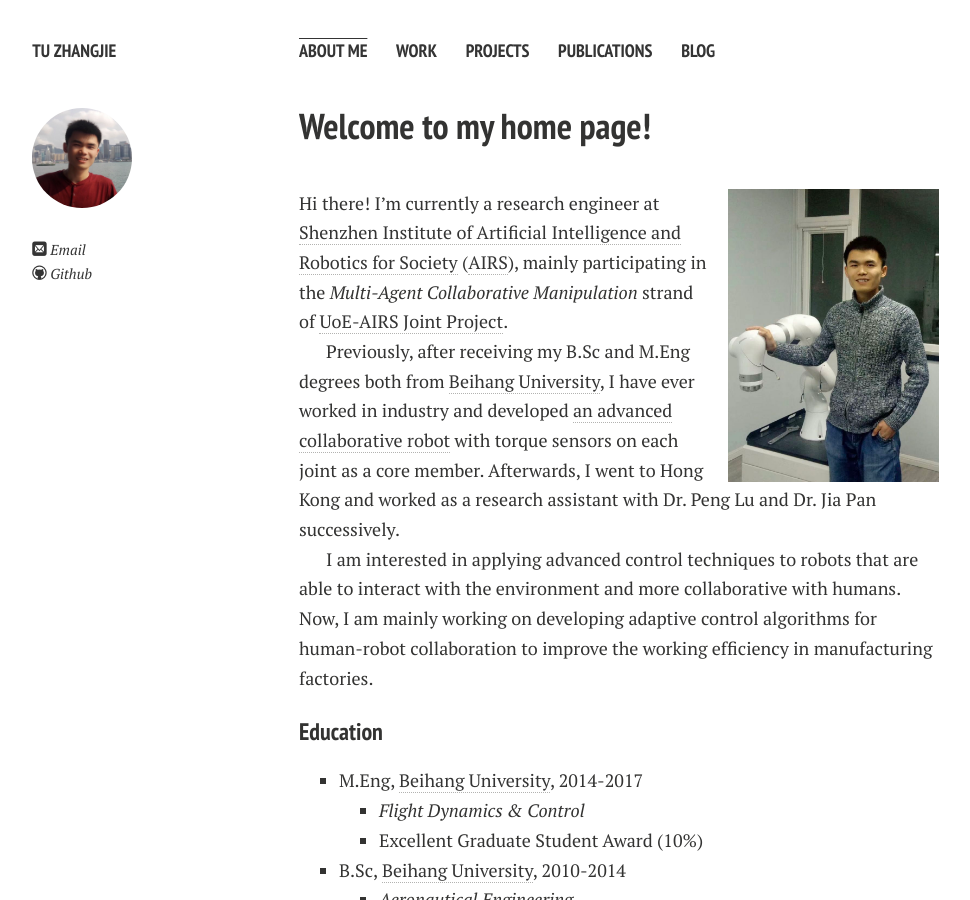
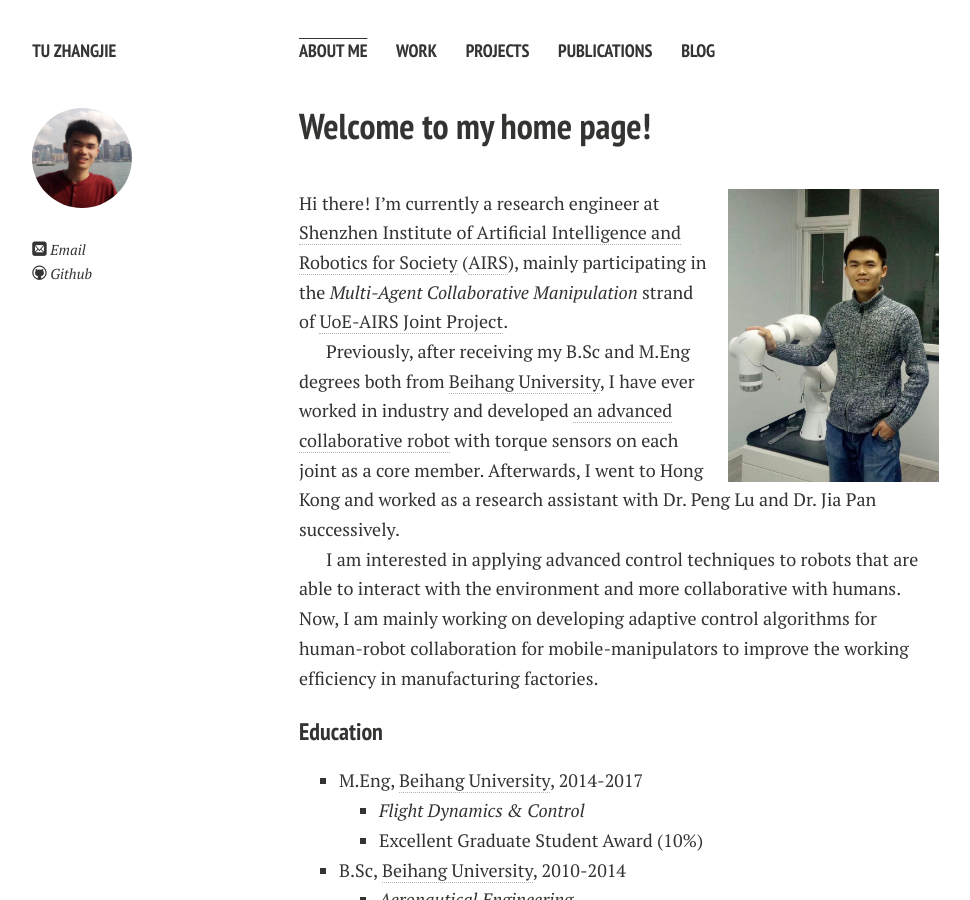
Before and after one commit to ZhanJet/ZhanJet.github.io, a Jekyll site: the page built from index.md, in a window 1280 px wide and 900 px high. Shown: the whole window, without its empty margins (21-991 px from the left). Built offline with Jekyll 4.4.1, drawn with Linux system fonts in a browser that asks for light colours; nearby versions of some CDN libraries; a style sheet for code colours, icons or effects is not loaded; our own code applies the rules of GitHub Pages for plain Markdown files.

Commit message:
add works

```diff
--- a/index.md
+++ b/index.md
@@ -9,7 +9,7 @@ Hi there! I'm currently a research engineer at [Shenzhen Institute of Artificial
 
 Previously, after receiving my B.Sc and M.Eng degrees both from [Beihang University], I have ever worked in industry and developed [an advanced collaborative robot] with torque sensors on each joint as a core member. Afterwards, I went to Hong Kong and worked as a research assistant with Dr. Peng Lu and Dr. Jia Pan successively.
 
-I am interested in applying advanced control techniques to robots that are able to interact with the environment and more collaborative with humans. Now, I am mainly working on developing adaptive control algorithms for human-robot collaboration to improve the working efficiency in manufacturing factories.
+I am interested in applying advanced control techniques to robots that are able to interact with the environment and more collaborative with humans. Now, I am mainly working on developing adaptive control algorithms for human-robot collaboration for mobile-manipulators to improve the working efficiency in manufacturing factories.
 
 #### Education
 
```
Also changed, not shown: works.md (added, +6 -0 lines), 1 other file.
